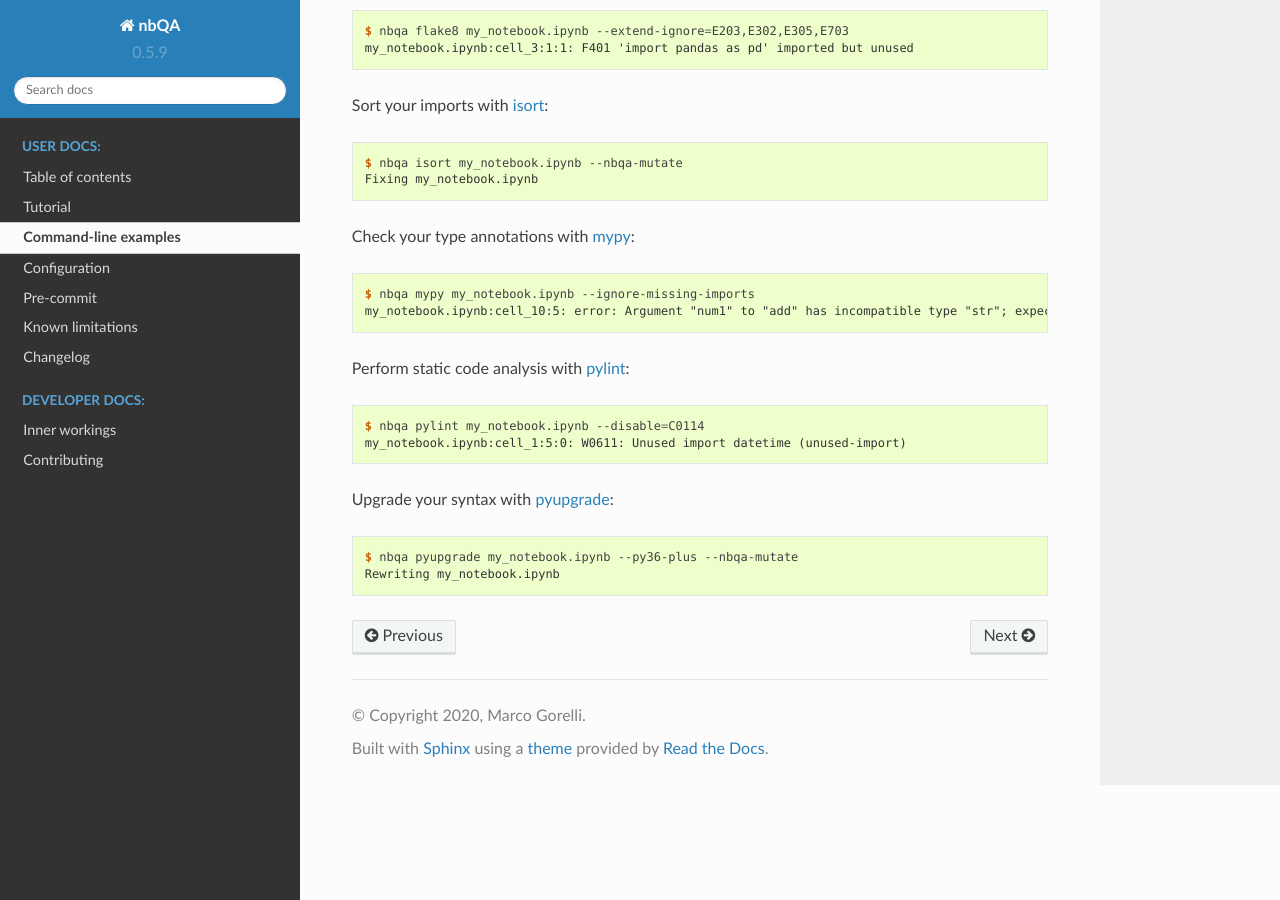
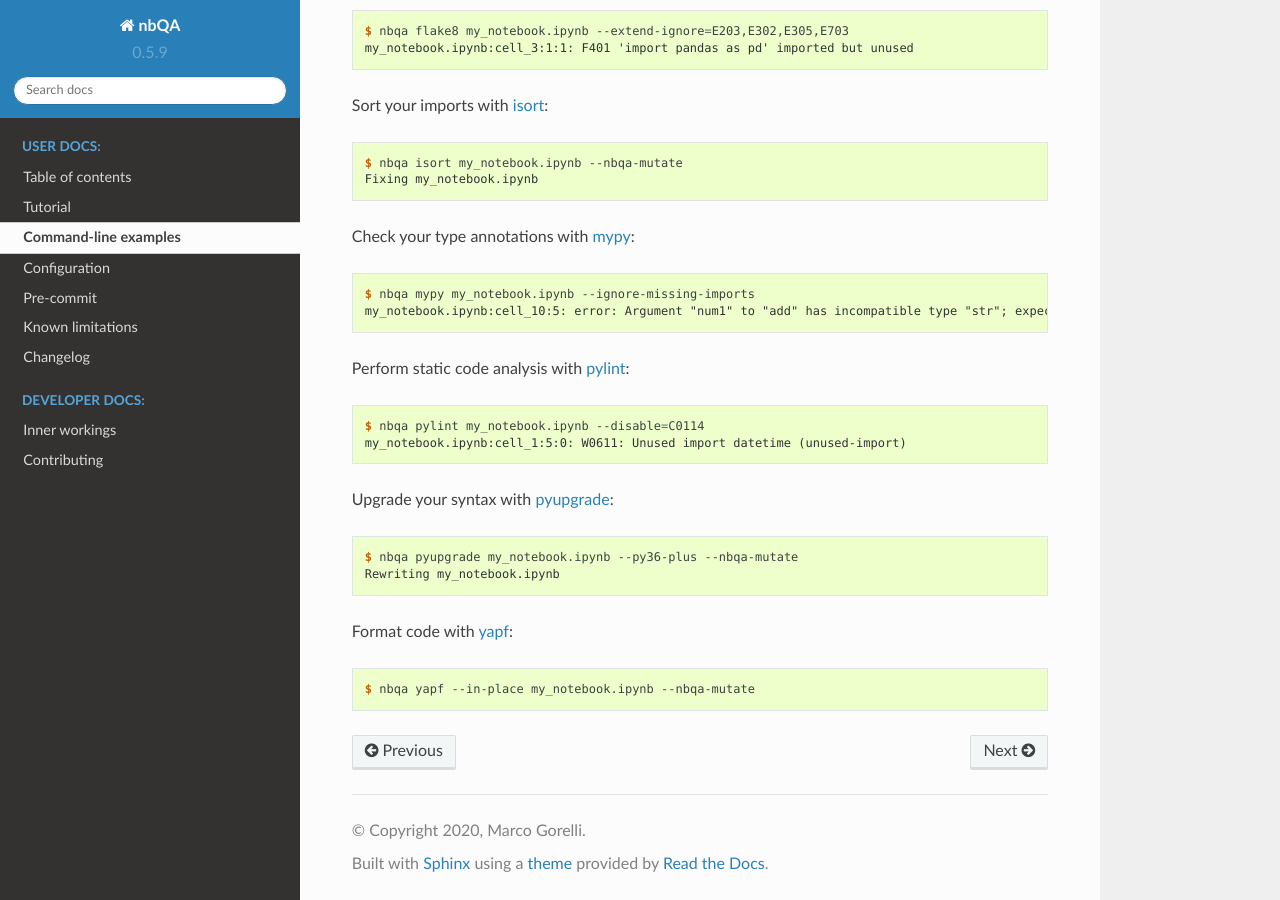
Before and after one commit to nbQA-dev/nbQA, a Sphinx documentation site: the page built from docs/examples.rst, in a window 1280 px wide and 900 px high, scrolled down 909 px. Built offline with Sphinx 7.4.7 and the Read the Docs theme 2.0.0, drawn with Linux system fonts in a browser that asks for light colours.

Commit message:
Add yapf example to docs.

```diff
--- a/docs/examples.rst
+++ b/docs/examples.rst
@@ -75,6 +75,12 @@ Upgrade your syntax with `pyupgrade`_:
    $ nbqa pyupgrade my_notebook.ipynb --py36-plus --nbqa-mutate
    Rewriting my_notebook.ipynb
 
+Format code with `yapf`_:
+
+.. code:: console
+
+   $ nbqa yapf --in-place my_notebook.ipynb --nbqa-mutate
+
 .. _autoflake: https://github.com/myint/autoflake
 .. _black: https://black.readthedocs.io/en/stable/
 .. _check-ast: https://github.com/pre-commit/pre-commit-hooks#check-ast
@@ -84,3 +90,4 @@ Upgrade your syntax with `pyupgrade`_:
 .. _mypy: http://mypy-lang.org/
 .. _pylint: https://www.pylint.org/
 .. _pyupgrade: https://github.com/asottile/pyupgrade
+.. _yapf: https://github.com/google/yapf
```
